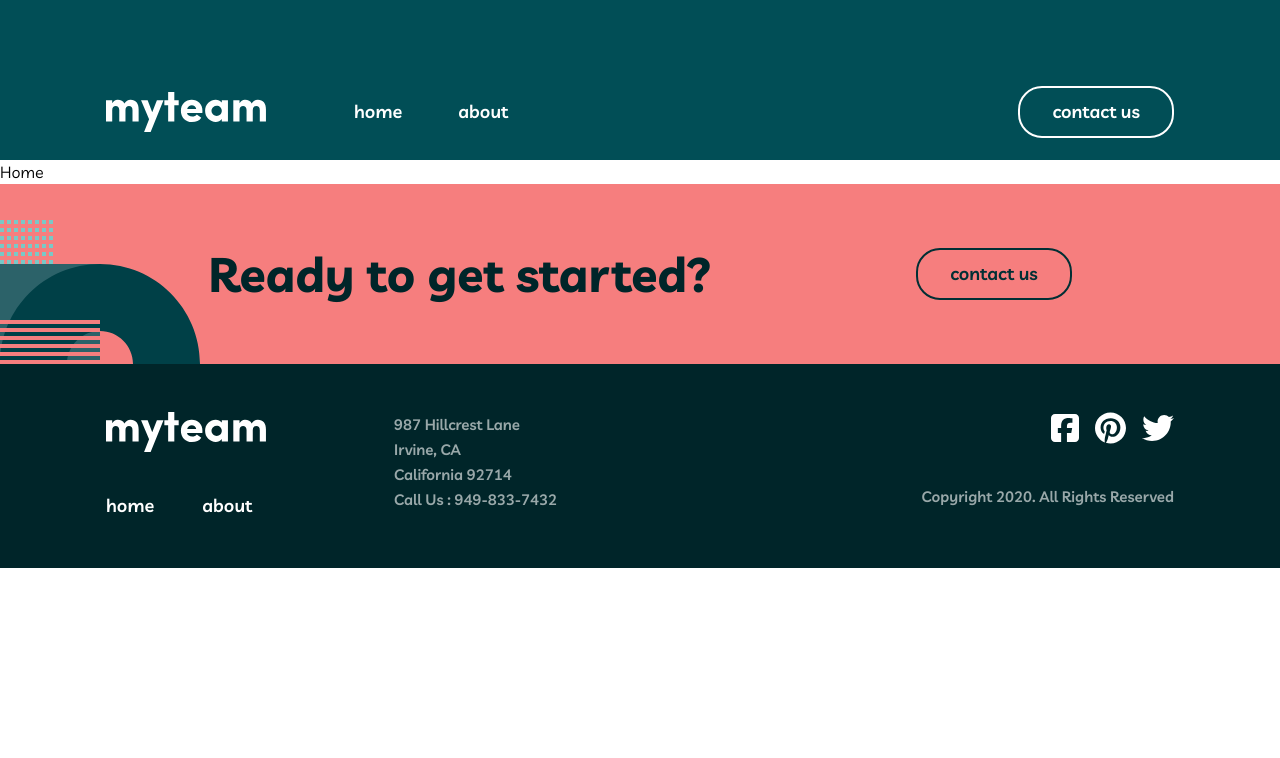
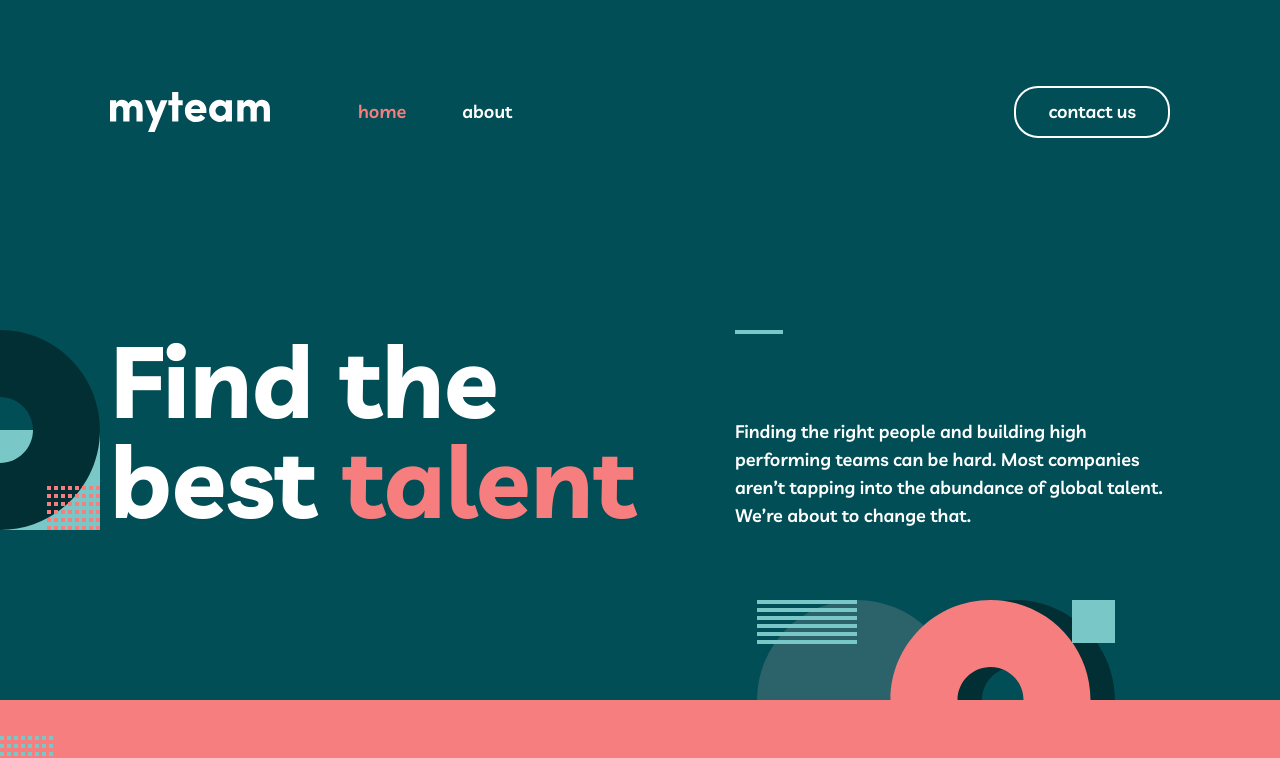
Before and after one commit to bernardocostaa/Myteam, a React (Vite) app: page / in a window 1280 px wide. Shown: the top 758 px of the page. Built offline with nearby package versions, Linux system fonts and the light colour scheme.

Commit message:
começo pag home

```diff
--- a/src/App.css
+++ b/src/App.css
@@ -17,6 +17,12 @@
     line-height: 25px;
   }
 
+  .fontH1{
+    font-size: 6.25rem;
+    font-weight: 700;
+    line-height: 100px;
+  }
+
   .fontH2 {
     font-size: 3rem;
     font-weight: 700;
@@ -26,6 +32,10 @@
   .bg-section-footerImg {
     background: #f67e7e url("./imgs/bg-pattern-home-6-about-5.svg") no-repeat
       bottom left;
+  }
+
+  .w-625{
+    width: 625px;
   }
 }
 
@@ -40,3 +50,7 @@ img {
   max-width: 100%;
   display: block;
 }
+
+ul li a.active{
+  color: #f67e7e;
+}
--- a/src/components/Footer.jsx
+++ b/src/components/Footer.jsx
@@ -12,7 +12,7 @@ const Footer = () => {
   return (
     <>
       <section className="bg-section-footerImg">
-        <div className="desktop:container mx-auto px-4 flex items-center justify-around py-16">
+        <div className="desktop:container mx-auto px-5 flex items-center justify-around py-16">
           <h1 className="fontH2 text-DarkGreen">Ready to get started?</h1>
           <Link
             to="contact"
@@ -23,7 +23,7 @@ const Footer = () => {
         </div>
       </section>
       <footer className="bg-DarkGreen py-12">
-        <div className="desktop:container mx-auto px-4 flex justify-between">
+        <div className="desktop:container mx-auto px-5 flex justify-between">
           <div className="flex gap-32">
             <div>
               <img className="mb-10" src={logo} alt="logo da empresa" />
--- a/src/components/Header.jsx
+++ b/src/components/Header.jsx
@@ -1,11 +1,11 @@
 import React from "react";
-import { Link } from "react-router-dom";
+import { Link, NavLink } from "react-router-dom";
 import logo from "../imgs/logo.svg";
 
 const Header = () => {
   return (
     <header className="bg-MidnightGreen">
-      <nav className="desktop:container mx-auto px-4 items-center flex justify-between pt-16 fontBody-1">
+      <nav className="desktop:container mx-auto px-5 items-center flex justify-between pt-16 fontBody-1">
         <ul className="flex items-center gap-10 text-white ">
           <li className="mr-10">
             <Link className="p-2" to="/">
@@ -13,17 +13,21 @@ const Header = () => {
             </Link>
           </li>
           <li>
-            <Link className="p-2  hover:text-LightCoral duration-300" to="/">
+            <NavLink
+              className="p-2  hover:text-LightCoral duration-300"
+              to="/"
+              end
+            >
               home
-            </Link>
+            </NavLink>
           </li>
           <li>
-            <Link
+            <NavLink
               className="p-2  hover:text-LightCoral duration-300"
               to="about"
             >
               about
-            </Link>
+            </NavLink>
           </li>
         </ul>
         <Link
--- a/src/components/Home.jsx
+++ b/src/components/Home.jsx
@@ -1,9 +1,30 @@
-import React from 'react'
+import React from "react";
+import Styles from "./css/Home.module.css";
 
 const Home = () => {
   return (
-    <h1>Home</h1>
-  )
-}
+    <>
+    <section className={`${Styles.bgSection}`}>
+      <div className="desktop:container mx-auto px-5">
+        <div className="flex">
+          <h1 className="fontH1 text-white font-bold flex-2 w-625 ">
+            Find the <br /> best <span className="text-LightCoral">talent</span>
+          </h1>
+          <div className="relative flex-1 justify-between  before:w-12 before:h-1 before:bg-RaptureBlue before:relative flex flex-col">
+            <p className="fontBody-1 text-white">
+              Finding the right people and building high performing teams can be
+              hard. Most companies aren’t tapping into the abundance of global
+              talent. We’re about to change that.
+            </p>
+          </div>
+        </div>
+      </div>
+    </section>
+    <section>
 
-export default Home
+    </section>
+    </>
+  );
+};
+
+export default Home;
--- /dev/null
+++ b/src/components/css/Home.module.css
@@ -0,0 +1,14 @@
+.bgSection {
+  background: #014e56 url(/src/imgs/bg-pattern-home-1.svg) no-repeat center left -100px;
+  padding: 170px 0;
+  position: relative;
+}
+
+.bgSection::before {
+  content: "";
+  background: url(/src/imgs/bg-pattern-home-2.svg) no-repeat bottom right 165px;
+  width: 100%;
+  height: 200px;
+  position: absolute;
+  bottom: 0;
+}
--- a/tailwind.config.js
+++ b/tailwind.config.js
@@ -17,11 +17,7 @@ export default {
       DarkGreen: "#002529",
       white:'#fff'
     },
-    extend: {
-      backgroundImage: {
-        'footer-texture': "url('./src/imgs/bg-pattern-home-6-about-5.svg')",
-      }
-    },
+    extend: {},
   },
   plugins: [],
 };
```
